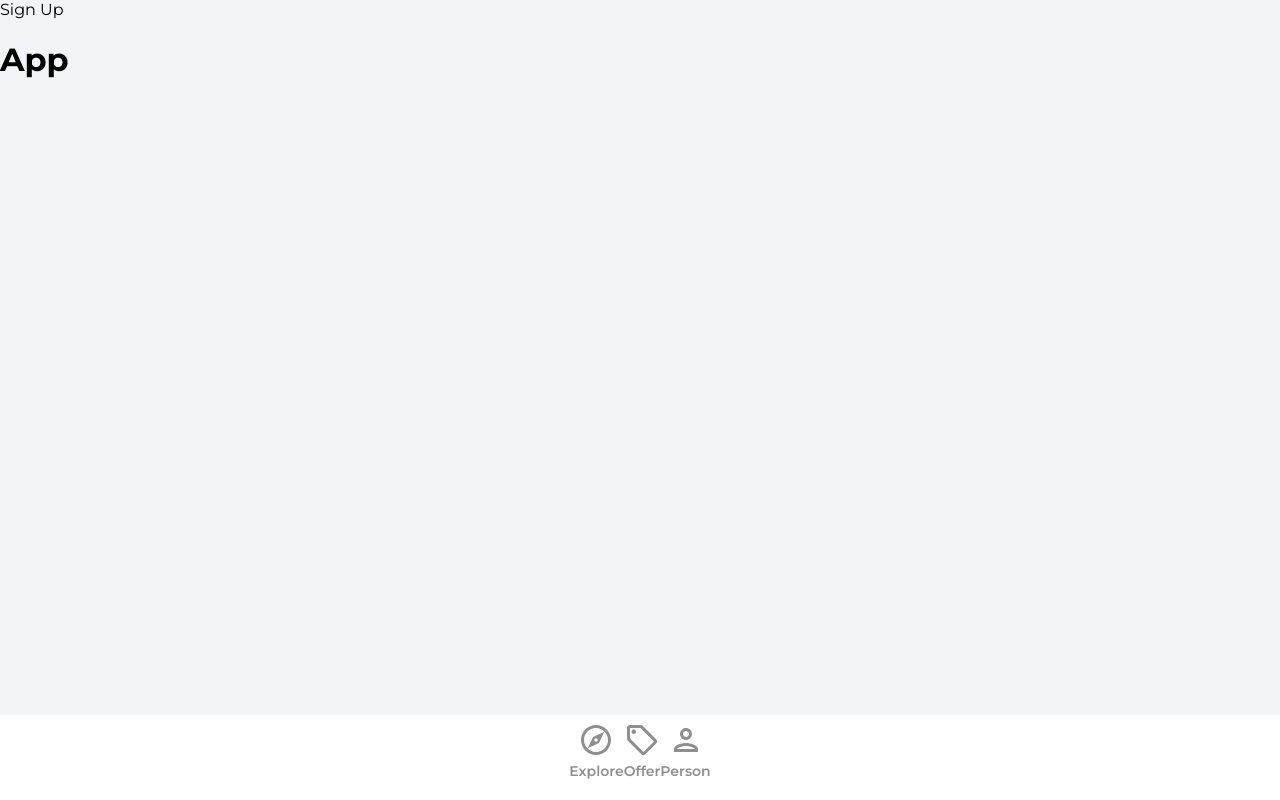
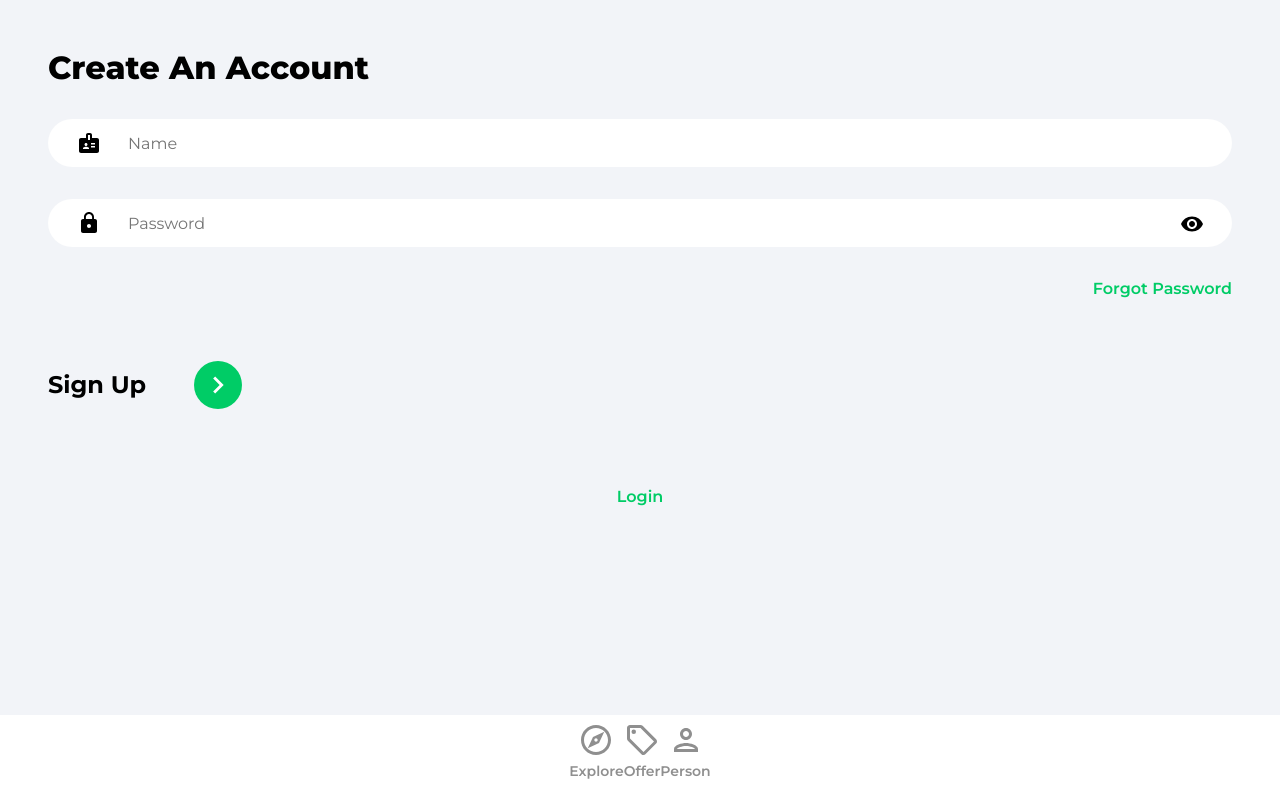
Before and after one commit to amandamalamis/house-marketplace-app, a React (Create React App) app: page /signup in a window 1280 px wide. Built offline with nearby package versions, Linux system fonts and the light colour scheme.

Commit message:
updates to profile, signup

```diff
--- a/package.json
+++ b/package.json
@@ -11,6 +11,7 @@
     "react-dom": "^18.2.0",
     "react-router-dom": "^6.14.0",
     "react-scripts": "5.0.1",
+    "react-toastify": "^9.1.3",
     "web-vitals": "^2.1.4"
   },
   "scripts": {
--- a/src/App.js
+++ b/src/App.js
@@ -1,4 +1,5 @@
 import { BrowserRouter as Router, Routes, Route } from "react-router-dom";
+import { ToastContainer } from "react-toastify";
 import Explore from "./pages/Explore";
 import ForgotPassword from "./pages/ForgotPassword";
 import LogIn from "./pages/LogIn";
@@ -14,15 +15,14 @@ function App() {
         <Routes>
           <Route path="/" element={<Explore />} ></Route>
           <Route path="/offers" element={<Offers />} ></Route>
-          <Route path="/profile" element={<LogIn />} ></Route>
-          <Route path="/profile/user" element={<Profile />} ></Route>
+          <Route path="/profile" element={<Profile />} ></Route>
           <Route path="/login" element={<LogIn />} ></Route>
           <Route path="/signup" element={<SignUp />} ></Route>
           <Route path="/forgotpassword" element={<ForgotPassword />} ></Route>
         </Routes>
         <Navbar></Navbar>
       </Router>
-      <h1>App</h1>
+      <ToastContainer />
     </>
   );
 }
--- a/src/components/Navbar.jsx
+++ b/src/components/Navbar.jsx
@@ -9,7 +9,7 @@ function Navbar() {
     const location = useLocation()
 
     const pathMatchRoute = (route) => {
-        if (route == location.pathname) {
+        if (route === location.pathname) {
             return true
         }
     }
--- a/src/index.css
+++ b/src/index.css
@@ -218,7 +218,7 @@ button {
   text-align: right;
 }
 
-.signInBar,
+.logInBar,
 .signUpBar {
   margin-top: 3rem;
   display: flex;
@@ -227,26 +227,26 @@ button {
   position: inherit;
 }
 
-.signInButton,
+.logInButton,
 .signUpButton,
-.signInText,
+.logInText,
 .signUpText {
   cursor: pointer;
 }
 @media (min-width: 1024px) {
-  .signInBar,
+  .logInBar,
   .signUpBar {
     justify-content: start;
   }
 }
 
-.signInText,
+.logInText,
 .signUpText {
   font-size: 1.5rem;
   font-weight: 700;
 }
 
-.signInButton,
+.logInButton,
 .signUpButton {
   display: flex;
   justify-content: center;
@@ -257,7 +257,7 @@ button {
   border-radius: 50%;
 }
 @media (min-width: 1024px) {
-  .signInButton,
+  .logInButton,
   .signUpButton {
     margin-left: 3rem;
   }
--- a/src/pages/Explore.jsx
+++ b/src/pages/Explore.jsx
@@ -1,4 +1,5 @@
 import React from 'react'
+import LogIn from './LogIn'
 
 function Explore() {
     return (
--- a/src/pages/LogIn.jsx
+++ b/src/pages/LogIn.jsx
@@ -1,9 +1,104 @@
-import React from 'react'
+import { useState } from 'react'
+import { toast } from 'react-toastify'
+import 'react-toastify/dist/ReactToastify.css'
+import { Link, useNavigate } from 'react-router-dom'
+import { getAuth, signInWithEmailAndPassword } from 'firebase/auth'
+import { ReactComponent as ArrowRightIcon } from '../assets/svg/keyboardArrowRightIcon.svg'
+import visibilityIcon from '../assets/svg/visibilityIcon.svg'
 
 function LogIn() {
+    const [showPassword, setShowPassword] = useState(false)
+    const [formData, setFormData] = useState({
+        email: '',
+        password: '',
+    })
+
+
+    const { email, password } = formData
+    const navigate = useNavigate()
+    const onChange = (e) => {
+        setFormData((prevState) => ({
+            ...prevState,
+            //use the ID
+            [e.target.id]: e.target.value,
+        }))
+    }
+
+    const onSubmit = async (e) => {
+        e.preventDefault()
+        try {
+            const auth = getAuth()
+            const userCredential = await signInWithEmailAndPassword(auth, email, password)
+
+            if (userCredential.user) {
+                navigate('/')
+            }
+        }
+
+        catch (error) {
+            toast.error('User credential error')
+        }
+    }
+
     return (
-        <div>Log In</div>
+        <>
+            <div className="pageContainer">
+                <header>
+                    <p className="pageHeader">
+                        Welcome Back!
+                    </p>
+                </header>
+                <form onSubmit={onSubmit}>
+                    <input
+                        type="email"
+                        className="emailInput"
+                        placeholder='Email'
+                        id='email'
+                        value={email}
+                        onChange={onChange}
+                    />
+                    <div className="passwordInputDiv">
+                        <input
+                            type={showPassword ? 'text' : 'password'}
+                            className="passwordInput"
+                            placeholder='Password'
+                            id='password'
+                            value={password}
+                            onChange={onChange}
+                        />
+                        <img
+                            src={visibilityIcon}
+                            alt='Show password'
+                            className='showPassword'
+                            onClick={() => setShowPassword((prevState) => !prevState)}>
+
+                        </img>
+                        <Link to='/forgotpassword'
+                            className='forgotPasswordLink'>
+                            Forgot Password
+                        </Link>
+                    </div>
+
+
+                </form>
+
+                <Link to='/signup' className='registerLink'>
+                    Sign Up
+                    <div className="logInBar">
+                        <p className="logInText">
+                            Sign In
+                        </p>
+                        <button className="logInButton">
+                            <ArrowRightIcon fill="white" width='34px' height='34px' />
+                        </button>
+                    </div>
+                </Link>
+
+
+            </div>
+
+        </>
     )
+
 }
-
 export default LogIn
--- a/src/pages/Profile.jsx
+++ b/src/pages/Profile.jsx
@@ -1,11 +1,33 @@
 import React from 'react'
+import { useState, useEffect } from 'react'
+import { getAuth } from 'firebase/auth'
+import { useNavigate } from 'react-router-dom'
 
 function Profile() {
-    return (
-        <>
-            <h1>Profile</h1>
-        </>
-    )
+
+    const auth = getAuth()
+    const [formData, setFormData] = useState({
+        fullName: auth.currentUser.displayName,
+        email: auth.currentUser.email
+    })
+
+    const { fullName, email } = formData
+
+    const navigate = useNavigate()
+
+    const onLogout = () => {
+        auth.signOut()
+        navigate('/')
+    }
+
+    return <div className="profile">
+        <header className="profileHeader">
+            <p className="pageHeader">My Profile</p>
+            <button type="button" className="logOut" onClick={onLogout}>Logout</button>
+        </header>
+    </div>
+
+
 }
 
 export default Profile
--- a/src/pages/SignUp.jsx
+++ b/src/pages/SignUp.jsx
@@ -1,9 +1,114 @@
-import React from 'react'
+import { useState } from 'react'
+import { Link, useNavigate } from 'react-router-dom'
+import { toast } from 'react-toastify'
+import { getAuth, createUserWithEmailAndPassword, updateProfile } from 'firebase/auth'
+import { setDoc, doc, serverTimestamp } from 'firebase/firestore'
+import { db } from '../firebase.config'
+import { ReactComponent as ArrowRightIcon } from '../assets/svg/keyboardArrowRightIcon.svg'
+import visibilityIcon from '../assets/svg/visibilityIcon.svg'
 
 function SignUp() {
+    const [showPassword, setShowPassword] = useState(false)
+    const [formData, setFormData] = useState({
+        fullname: '',
+        email: '',
+        password: '',
+    })
+
+
+    const { fullname, email, password } = formData
+    const navigate = useNavigate()
+    const onChange = (e) => {
+        setFormData((prevState) => ({
+            ...prevState,
+            //use the ID
+            [e.target.id]: e.target.value,
+        }))
+    }
+
+    const onSubmit = async (e) => {
+        e.preventDefault()
+        try {
+            const auth = getAuth()
+            const userCredential = await createUserWithEmailAndPassword(auth, email, password)
+            const user = userCredential.user
+
+            updateProfile(auth.currentUser,
+                {
+                    displayName: fullname
+                })
+            const formDataCopy = { ...formData }
+
+            //delete password so not in db
+            delete formDataCopy.password
+            formDataCopy.timeestamp = serverTimestamp()
+
+            //returns promise from async
+            await setDoc(doc(db, 'users', user.uid), formDataCopy)
+            navigate('/')
+        }
+        catch (error) {
+            toast.error('Something went wrong. Please try again.')
+        }
+    }
+
     return (
-        <div>Sign Up</div>
+        <>
+            <div className="pageContainer">
+                <header>
+                    <p className="pageHeader">
+                        Create An Account
+                    </p>
+                </header>
+                <form onSubmit={onSubmit}>
+                    <input type="text"
+                        className="nameInput"
+                        placeholder='Name'
+                        id='fullname'
+                        value={fullname}
+                        onChange={onChange}
+                    />
+                    <div className="passwordInputDiv">
+                        <input
+                            type={showPassword ? 'text' : 'password'}
+                            className="passwordInput"
+                            placeholder='Password'
+                            id='password'
+                            value={password}
+                            onChange={onChange}
+                        />
+                        <img
+                            src={visibilityIcon}
+                            alt='Show password'
+                            className='showPassword'
+                            onClick={() => setShowPassword((prevState) => !prevState)}>
+
+                        </img>
+
+                    </div>
+                    <Link to='/forgotpassword'
+                        className='forgotPasswordLink'>
+                        Forgot Password
+                    </Link>
+                    <div className="signUpBar">
+                        <p className="signUpText">
+                            Sign Up
+                        </p>
+                        <button className="signUpButton">
+                            <ArrowRightIcon fill="white" width='34px' height='34px' />
+                        </button>
+                    </div>
+                </form>
+
+                <Link to='/login' className='registerLink'>
+                    Login
+                </Link>
+
+
+            </div>
+
+        </>
     )
+
 }
-
 export default SignUp
```
Also changed, not shown: 1 other file (tests, documents, lock files or other folders).
